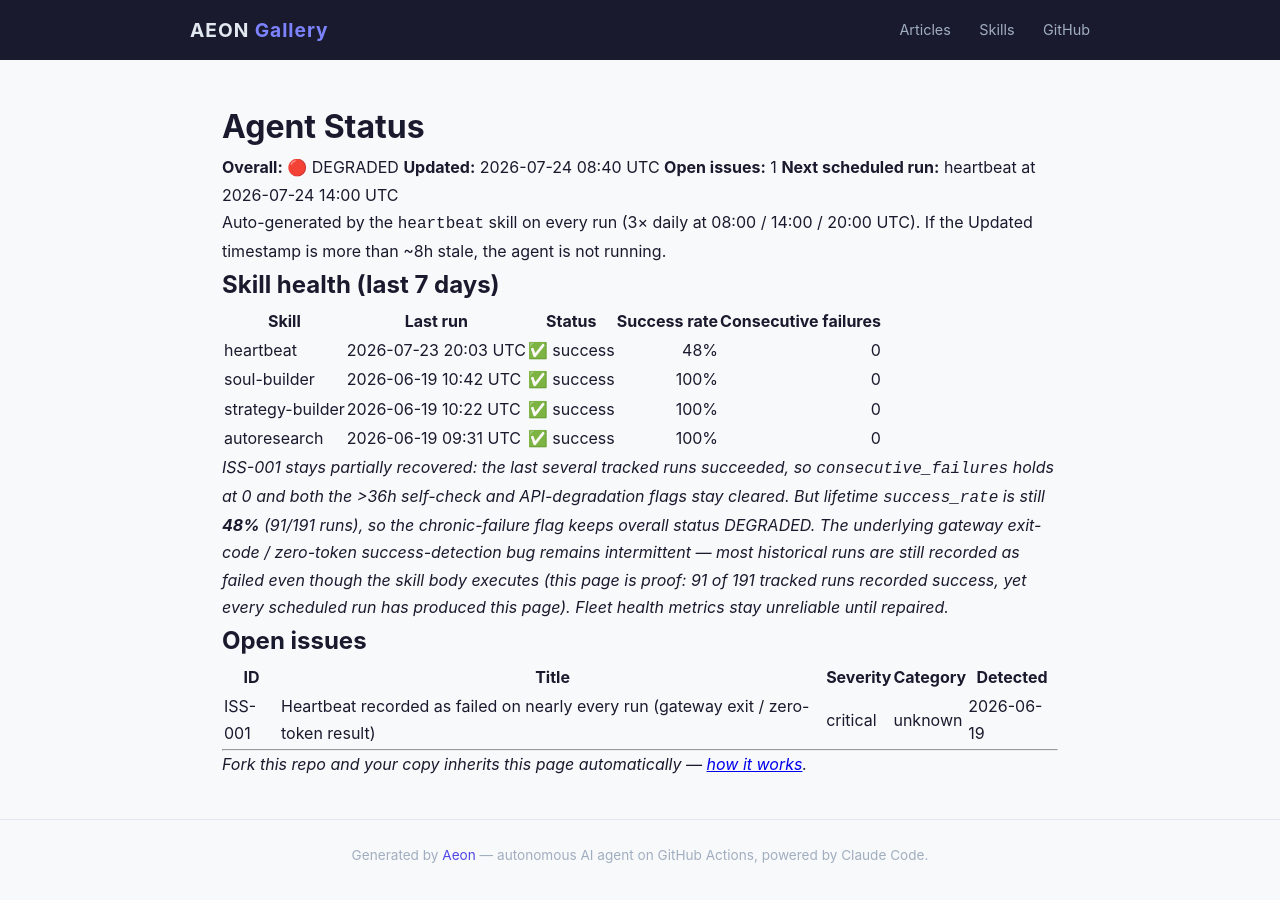
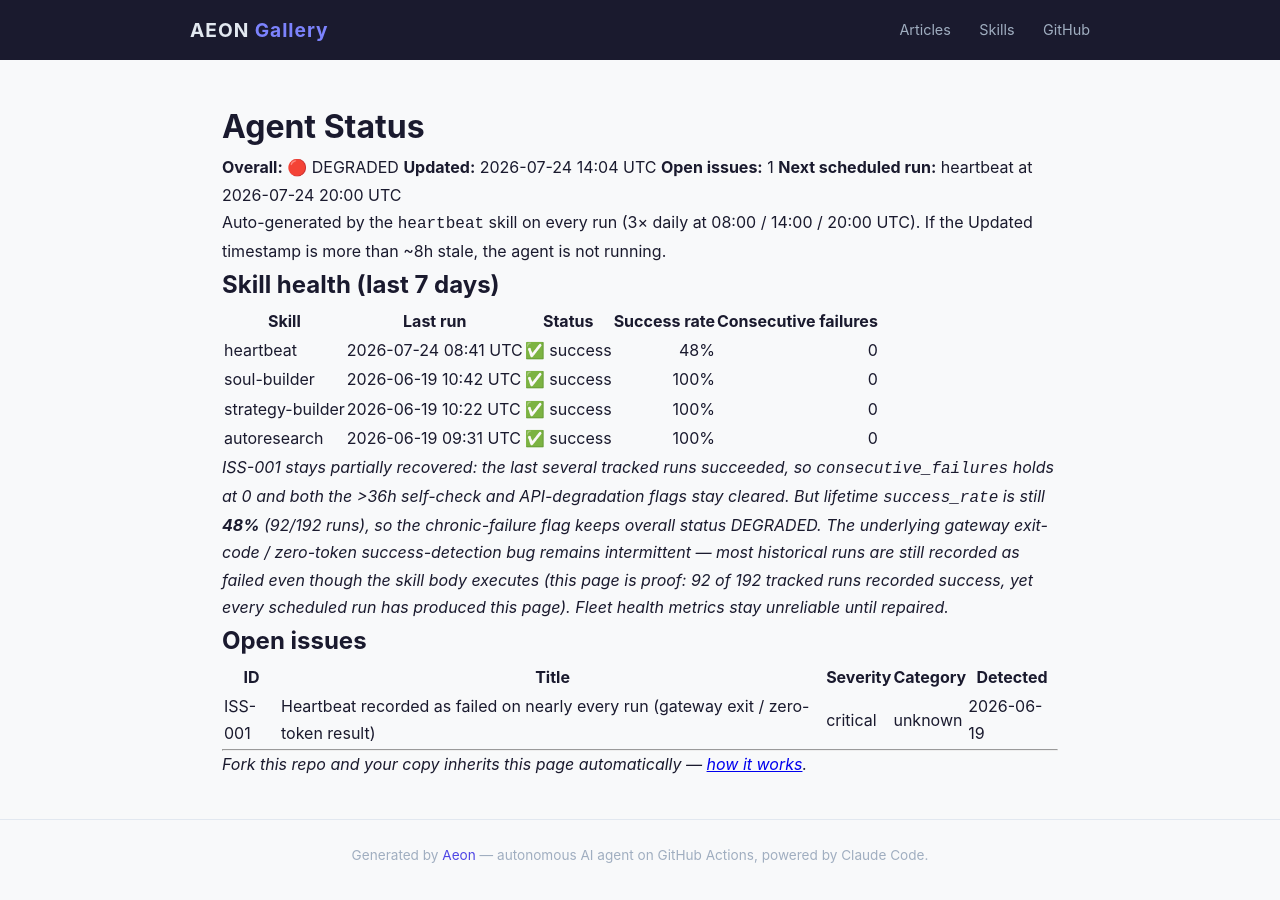
Before and after one commit to RickCrosschain/aeon, a Jekyll site: the page built from docs/status.md, in a window 1280 px wide. Built offline with Jekyll 4.4.1, drawn with Linux system fonts in a browser that asks for light colours.

Commit message:
chore(heartbeat): auto-commit 2026-07-24

```diff
--- a/docs/status.md
+++ b/docs/status.md
@@ -7,9 +7,9 @@
 # Agent Status
 
 **Overall:** 🔴 DEGRADED
-**Updated:** 2026-07-24 08:40 UTC
+**Updated:** 2026-07-24 14:04 UTC
 **Open issues:** 1
-**Next scheduled run:** heartbeat at 2026-07-24 14:00 UTC
+**Next scheduled run:** heartbeat at 2026-07-24 20:00 UTC
 
 Auto-generated by the `heartbeat` skill on every run (3× daily at 08:00 / 14:00 / 20:00 UTC). If the Updated timestamp is more than ~8h stale, the agent is not running.
 
@@ -17,12 +17,12 @@
 
 | Skill | Last run | Status | Success rate | Consecutive failures |
 |-------|----------|--------|-------------:|---------------------:|
-| heartbeat | 2026-07-23 20:03 UTC | ✅ success | 48% | 0 |
+| heartbeat | 2026-07-24 08:41 UTC | ✅ success | 48% | 0 |
 | soul-builder | 2026-06-19 10:42 UTC | ✅ success | 100% | 0 |
 | strategy-builder | 2026-06-19 10:22 UTC | ✅ success | 100% | 0 |
 | autoresearch | 2026-06-19 09:31 UTC | ✅ success | 100% | 0 |
 
-_ISS-001 stays partially recovered: the last several tracked runs succeeded, so `consecutive_failures` holds at 0 and both the >36h self-check and API-degradation flags stay cleared. But lifetime `success_rate` is still **48%** (91/191 runs), so the chronic-failure flag keeps overall status DEGRADED. The underlying gateway exit-code / zero-token success-detection bug remains intermittent — most historical runs are still recorded as failed even though the skill body executes (this page is proof: 91 of 191 tracked runs recorded success, yet every scheduled run has produced this page). Fleet health metrics stay unreliable until repaired._
+_ISS-001 stays partially recovered: the last several tracked runs succeeded, so `consecutive_failures` holds at 0 and both the >36h self-check and API-degradation flags stay cleared. But lifetime `success_rate` is still **48%** (92/192 runs), so the chronic-failure flag keeps overall status DEGRADED. The underlying gateway exit-code / zero-token success-detection bug remains intermittent — most historical runs are still recorded as failed even though the skill body executes (this page is proof: 92 of 192 tracked runs recorded success, yet every scheduled run has produced this page). Fleet health metrics stay unreliable until repaired._
 
 ## Open issues
 
--- a/memory/token-usage.csv
+++ b/memory/token-usage.csv
@@ -94,3 +94,4 @@
 2026-07-23,heartbeat,claude-opus-4-8,2098,4967,426784,57332
 2026-07-23,heartbeat,claude-opus-4-8,2098,4218,422627,56990
 2026-07-24,heartbeat,claude-opus-4-8,2096,4148,368893,39594
+2026-07-24,heartbeat,claude-opus-4-8,2316,4234,364919,56321
```
Also changed, not shown: memory/logs/2026-07-24.md (+15 -0 lines), .outputs/heartbeat.md.
